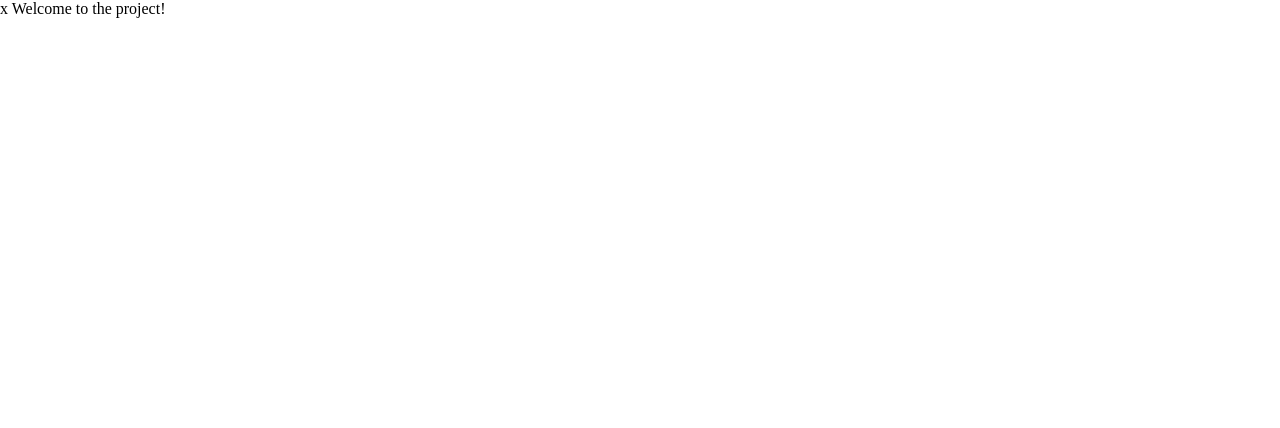
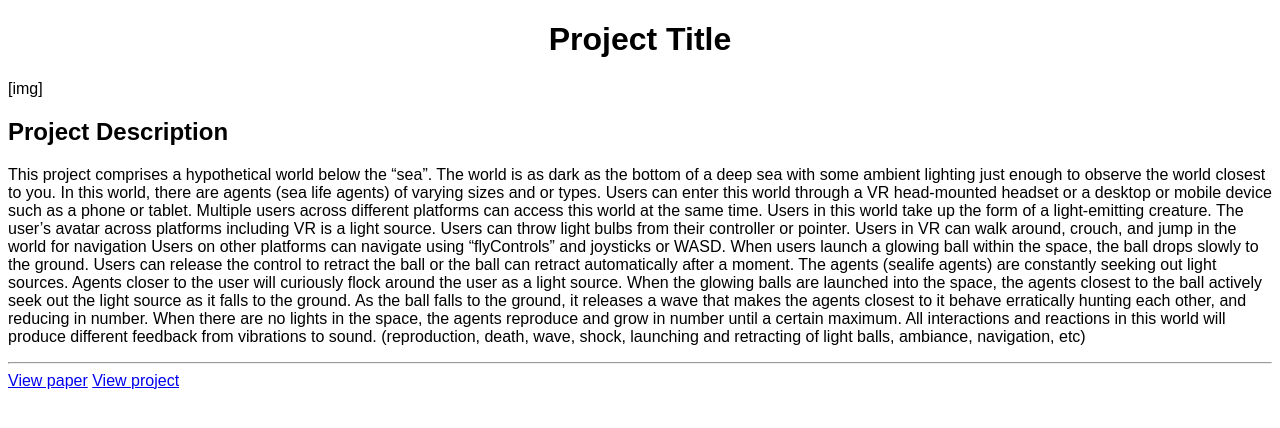
Before and after one commit to worldmaking/2024-datt4520-digm5520, a website: page index.html in a window 1280 px wide. Drawn offline with Linux system fonts and the light colour scheme.

Commit message:
Updated project documentation website and link to final paper

```diff
--- a/index.html
+++ b/index.html
@@ -2,7 +2,7 @@
 <html lang="en">
 <head>
 <meta charset="utf-8">
-<title>My page</title>
+<title>Project Title</title>
 <script type="importmap">
 {
 	"imports": {
@@ -10,9 +10,11 @@
 		"three/addons/": "https://unpkg.com/three@0.164.1/examples/jsm/"
 	}
 }
-</script>x
+</script>
 <style>
-* { margin: 0px; }
+* {
+	font-family: Arial, Helvetica, sans-serif;
+}
 
 #overlay {
 	position: absolute;
@@ -32,6 +34,31 @@
 </style>
 </head>
 <body>
-Welcome to the project!
+	<h1 style="text-align: center;">Project Title</h1>
+	<p>[img]</p>
+
+	<h2>Project Description</h2>
+	<p>This project comprises a hypothetical world below the “sea”.
+		The world is as dark as the bottom of a deep sea with some ambient lighting just enough to observe the world closest to you.
+		In this world, there are agents (sea life agents) of varying sizes and or types.
+		Users can enter this world through a VR head-mounted headset or a desktop or mobile device such as a phone or tablet.
+		Multiple users across different platforms can access this world at the same time.
+		Users in this world take up the form of a light-emitting creature.
+		The user’s avatar across platforms including VR is a light source.
+		Users can throw light bulbs from their controller or pointer.
+		Users in VR can walk around, crouch, and jump in the world for navigation
+		Users on other platforms can navigate using “flyControls” and joysticks or WASD.
+		When users launch a glowing ball within the space, the ball drops slowly to the ground.
+		Users can release the control to retract the ball or the ball can retract automatically after a moment.
+		The agents (sealife agents) are constantly seeking out light sources.
+		Agents closer to the user will curiously flock around the user as a light source.
+		When the glowing balls are launched into the space, the agents closest to the ball actively seek out the light source as it falls to the ground.
+		As the ball falls to the ground, it releases a wave that makes the agents closest to it behave erratically hunting each other, and reducing in number.
+		When there are no lights in the space, the agents reproduce and grow in number until a certain maximum.
+		All interactions and reactions in this world will produce different feedback from vibrations to sound. (reproduction, death, wave, shock, launching and retracting of light balls, ambiance, navigation, etc)
+	</p>
+	<hr/>
+	<a href="paper.html">View paper</a>
+	<a href="https://xr.alicelab.world/">View project</a>
 </body>
 </html>
```
Also changed, not shown: public/paper.html (added, +41 -0 lines).
